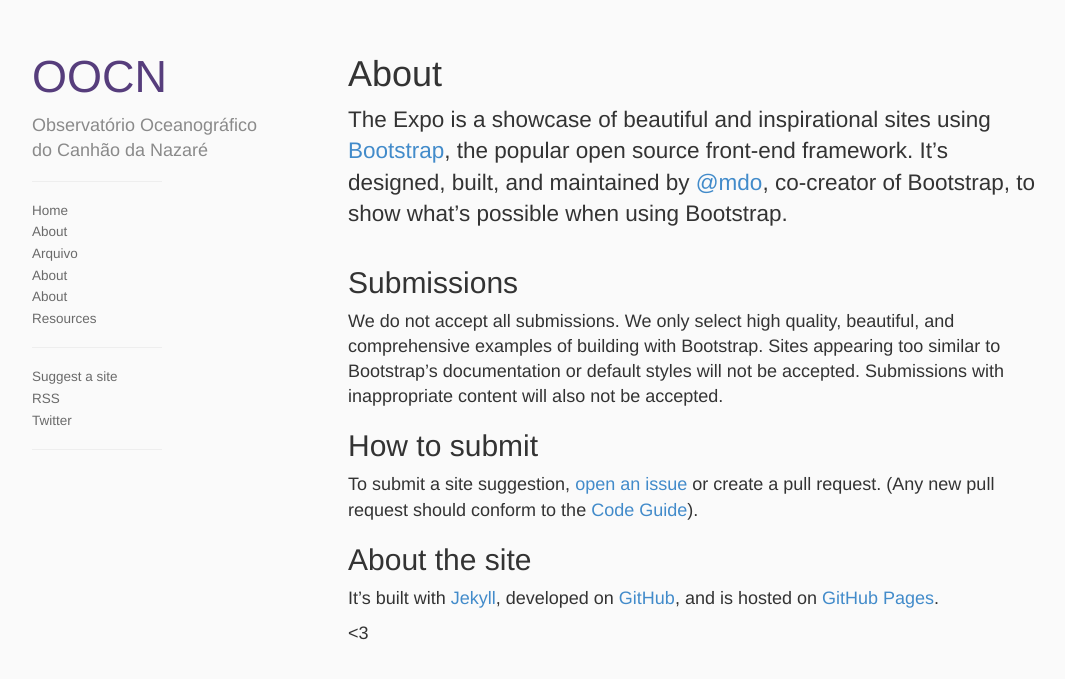
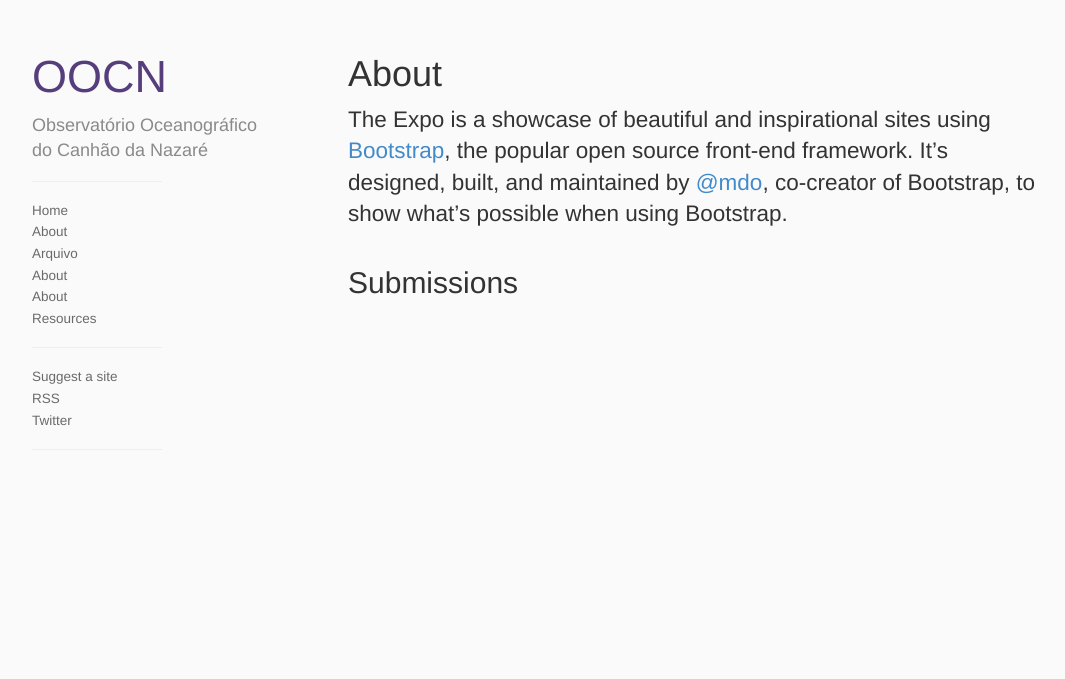
Before and after one commit to xoooox/xoooox.github.io, a Jekyll site: the page built from nav#1.md, in a window 1280 px wide. Shown: the top 679 px of the page, without its empty margins (4-1069 px from the left). Built offline with Jekyll 4.4.1, drawn with Linux system fonts in a browser that asks for light colours.

Commit message:
Update nav#1.md

```diff
--- a/nav#1.md
+++ b/nav#1.md
@@ -7,15 +7,3 @@ The  Expo is a showcase of beautiful and inspirational sites using [Bootstrap](h
 
 
 ## Submissions
-
-We do not accept all submissions. We only select high quality, beautiful, and comprehensive examples of building with Bootstrap. Sites appearing too similar to Bootstrap's documentation or default styles will not be accepted. Submissions with inappropriate content will also not be accepted.
-
-## How to submit
-
-To submit a site suggestion, [open an issue](https://github.com/twbs/bootstrap-expo/issues/new) or create a pull request. (Any new pull request should conform to the [Code Guide](https://github.com/mdo/code-guide)).
-
-## About the site
-
-It's built with [Jekyll](http://jekyllrb.com), developed on [GitHub](https://github.com/twbs/bootstrap-expo), and is hosted on [GitHub Pages](https://pages.github.com).
-
-<3
```
